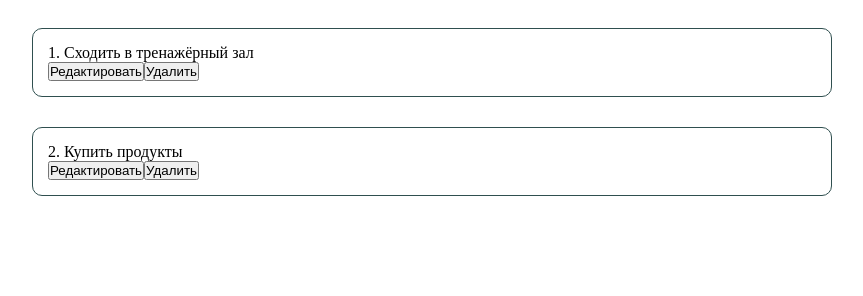
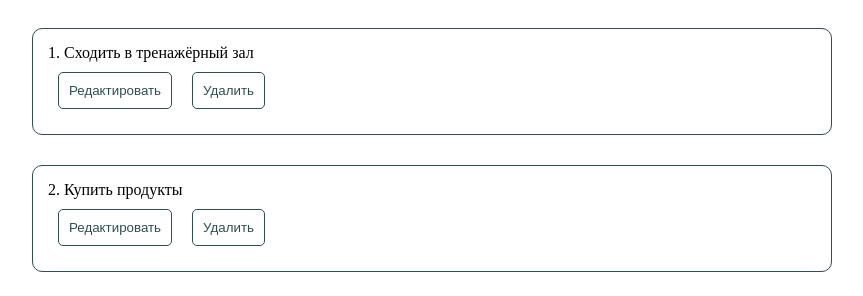
Before and after one commit to thelifeofmiwa/todolist, a Vue app: page / in a window 1280 px wide. Shown: the part 185-481 px from the top of the page, without its empty margins (208-1071 px from the left). Built offline with nearby package versions, Linux system fonts and the light colour scheme.

Commit message:
Реализована логика удаления задачи.

```diff
--- a/src/App.vue
+++ b/src/App.vue
@@ -2,7 +2,7 @@
   <div class="app">
     <h1>Список задач</h1>
     <TaskAdd @add-task="addNewTask" />
-    <TaskList :tasks="tasks" />
+    <TaskList :tasks="tasks" @delete-task="deleteTask" />
   </div>
 </template>
 
@@ -19,6 +19,10 @@ const tasks = ref([
 const addNewTask = (newTask) => {
   tasks.value.push(newTask);
 };
+
+const deleteTask = (deletedTask) => {
+  tasks.value = tasks.value.filter((task) => task.id !== deletedTask.id);
+};
 </script>
 
 <style>
--- a/src/components/TaskAdd.vue
+++ b/src/components/TaskAdd.vue
@@ -10,14 +10,14 @@
 
 <script setup>
 import Button from "./UI/Button.vue";
-import Input from "./UI/Input.vue";
+import Input from "./UI/Textarea.vue";
 import { ref } from "vue";
 
 const newTaskText = ref("");
 
 const emit = defineEmits(["add-task"]);
 
-const addNewTask = (e) => {
+const addNewTask = () => {
   const newTask = {
     id: Date.now(),
     text: newTaskText.value,
--- a/src/components/TaskCard.vue
+++ b/src/components/TaskCard.vue
@@ -2,17 +2,25 @@
   <div class="task_card">
     <div class="task_text">{{ props.index + 1 }}. {{ props.task.text }}</div>
     <div class="task_btns">
-      <button>Редактировать</button>
-      <button>Удалить</button>
+      <Button button-text="Редактировать" />
+      <Button button-text="Удалить" @click="deleteTask" />
     </div>
   </div>
 </template>
 
 <script setup>
+import Button from "./UI/Button.vue";
+
 const props = defineProps({
   task: Object,
   index: Number,
 });
+
+const emit = defineEmits(["delete-task"]);
+
+const deleteTask = () => {
+  emit("delete-task", props.task);
+};
 </script>
 
 <style>
--- a/src/components/TaskList.vue
+++ b/src/components/TaskList.vue
@@ -1,6 +1,6 @@
 <template>
   <div class="task_list" v-for="(task, index) in props.tasks" :key="task.id">
-    <TaskCard :task="task" :index="index"></TaskCard>
+    <TaskCard :task="task" :index="index" @delete-task="deleteTask"></TaskCard>
   </div>
 </template>
 
@@ -10,6 +10,13 @@ import TaskCard from "./TaskCard.vue";
 const props = defineProps({
   tasks: Array,
 });
+
+const emit = defineEmits(["delete-task"]);
+
+const deleteTask = (deletedTask) => {
+  emit("delete-task", deletedTask);
+  console.log("deletedTask", deletedTask);
+};
 </script>
 
 <style>
```
